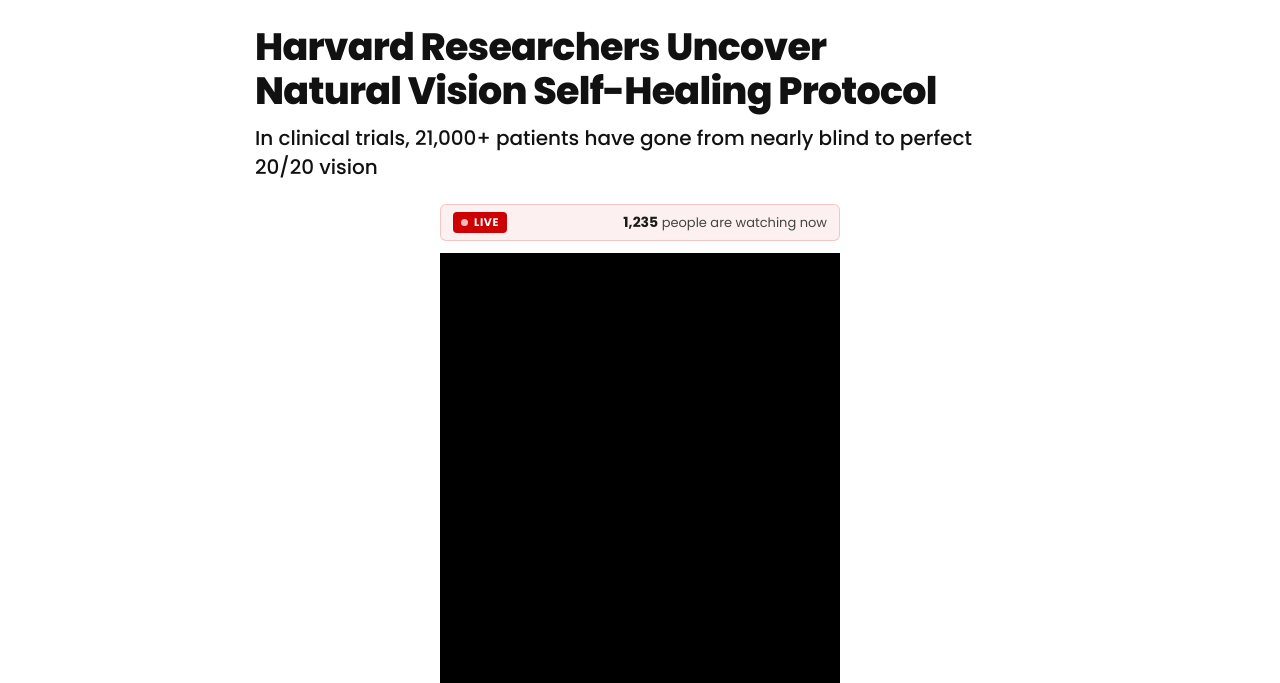
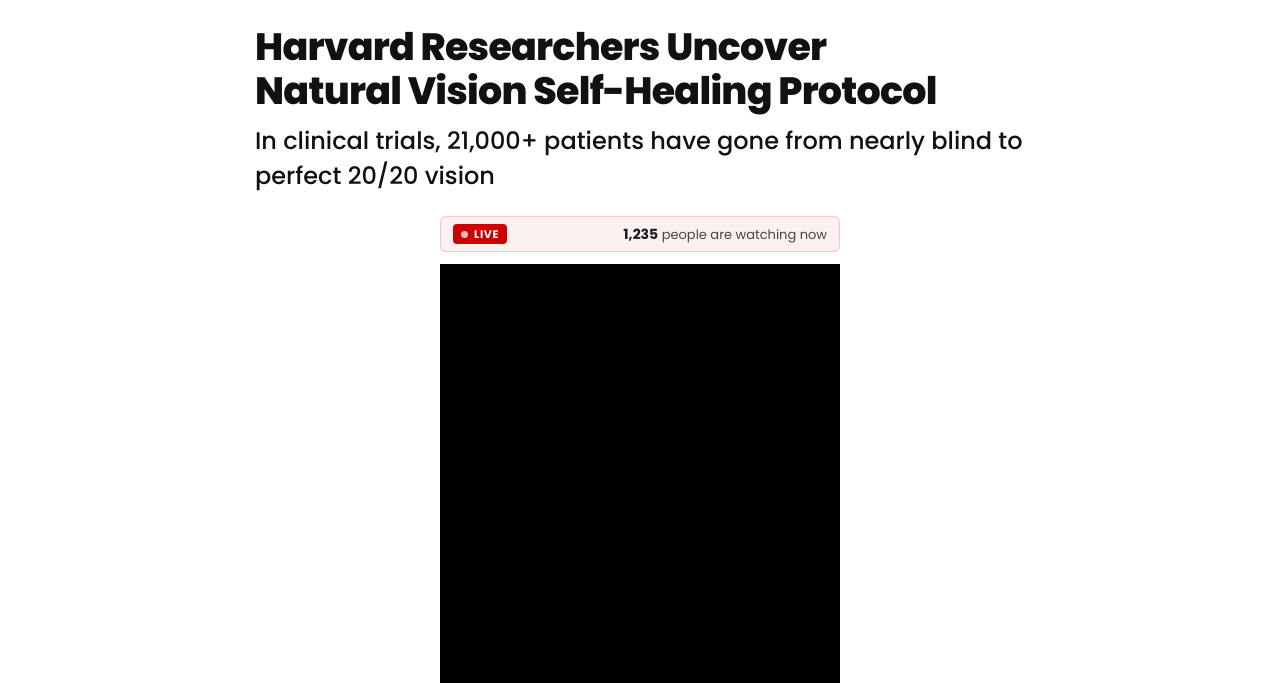
Before and after one commit to JosineyAlves/wellnessfocusnews.online, a plain HTML site: page ocolume/lander-2/index.html in a window 1280 px wide. Shown: the part 117-800 px from the top of the page. Drawn offline with Linux system fonts and the light colour scheme.

Commit message:
Update index.html

```diff
--- a/ocolume/lander-2/index.html
+++ b/ocolume/lander-2/index.html
@@ -58,7 +58,7 @@ h1{
   margin:0 0 12px;font-size:38px;line-height:1.15;font-weight:800;color:#111;letter-spacing:-.02em;
 }
 h1 .kicker{display:block}
-.subhl{margin:0 0 22px;font-size:20px;line-height:1.45;font-weight:500;color:#111}
+.subhl{margin:0 0 22px;font-size:24px;line-height:1.45;font-weight:500;color:#111}
 @media(max-width:640px){.subhl{font-size:16px;margin-bottom:18px}}
 .hl{
   background:#F8DD51;color:var(--ink);padding:.0em .16em;
```
